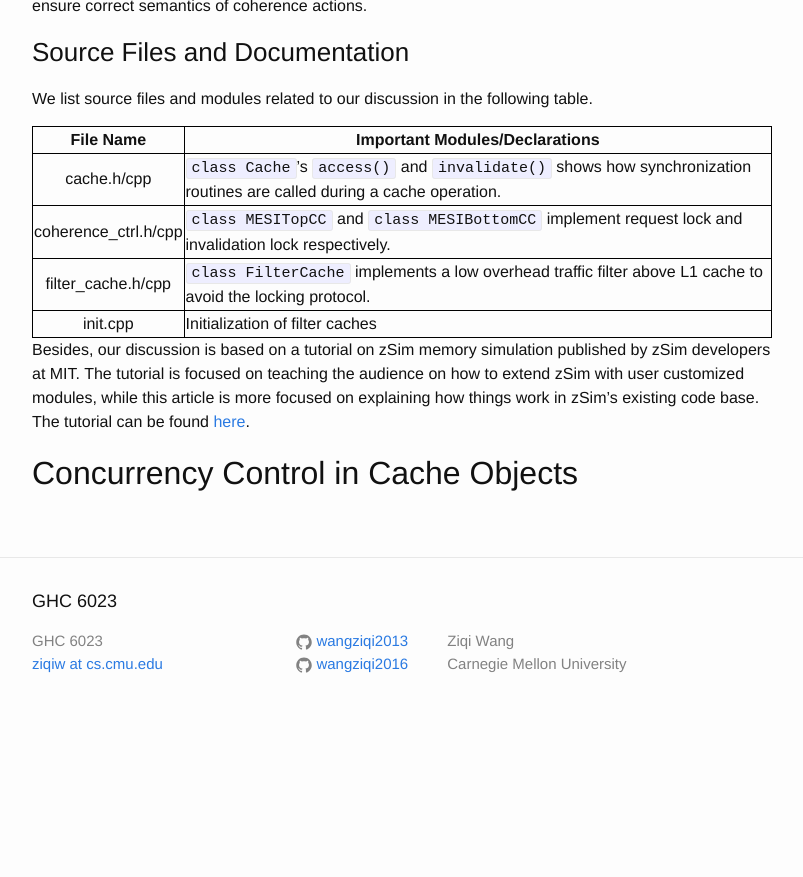
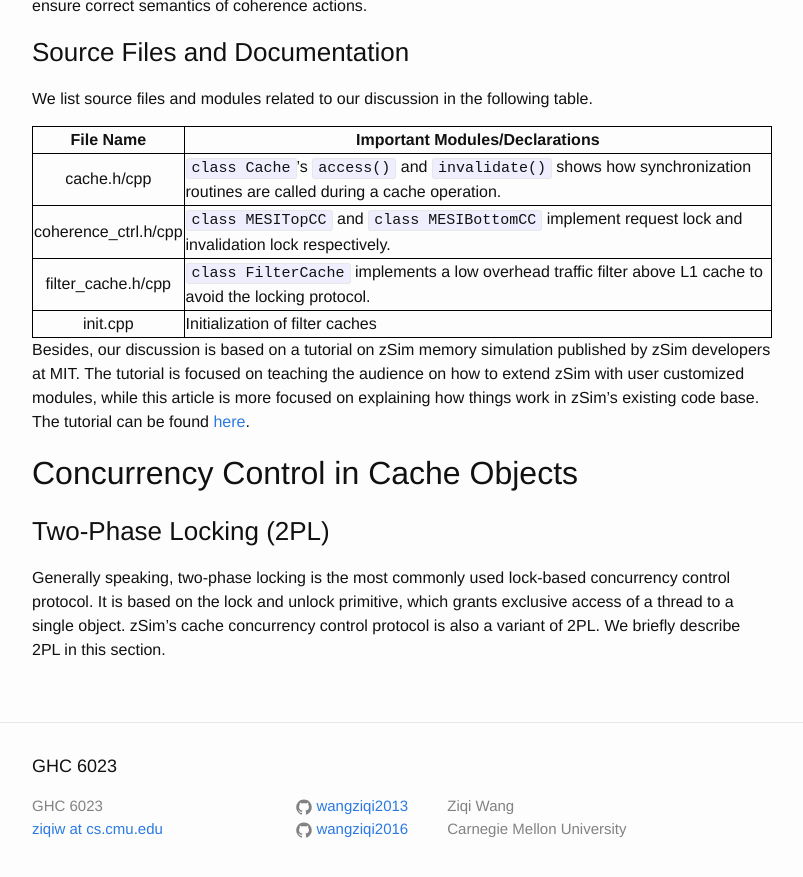
Before and after one commit to wangziqi2013/wangziqi2013.github.io, a Jekyll site: the page built from _posts/2020-01-09-understand-zsim-cache-cc.markdown, in a window 1280 px wide and 900 px high, scrolled down 784 px. Shown: the top 877 px of the window, without its empty margins (238-1041 px from the left). Built offline with Jekyll 4.4.1, drawn with Linux system fonts in a browser that asks for light colours; before the commit the page ends 1519 px from its top, so only the background shows below that.

Commit message:
Adding 2PL

```diff
--- a/_posts/2020-01-09-understand-zsim-cache-cc.markdown
+++ b/_posts/2020-01-09-understand-zsim-cache-cc.markdown
@@ -45,3 +45,9 @@ on explaining how things work in zSim's existing code base. The tutorial can be
 [here](http://zsim.csail.mit.edu/tutorial/slides/memory.pdf).
 
 ## Concurrency Control in Cache Objects
+
+### Two-Phase Locking (2PL)
+
+Generally speaking, two-phase locking is the most commonly used lock-based concurrency control protocol. It is based on
+the lock and unlock primitive, which grants exclusive access of a thread to a single object. zSim's cache concurrency
+control protocol is also a variant of 2PL. We briefly describe 2PL in this section.
```
